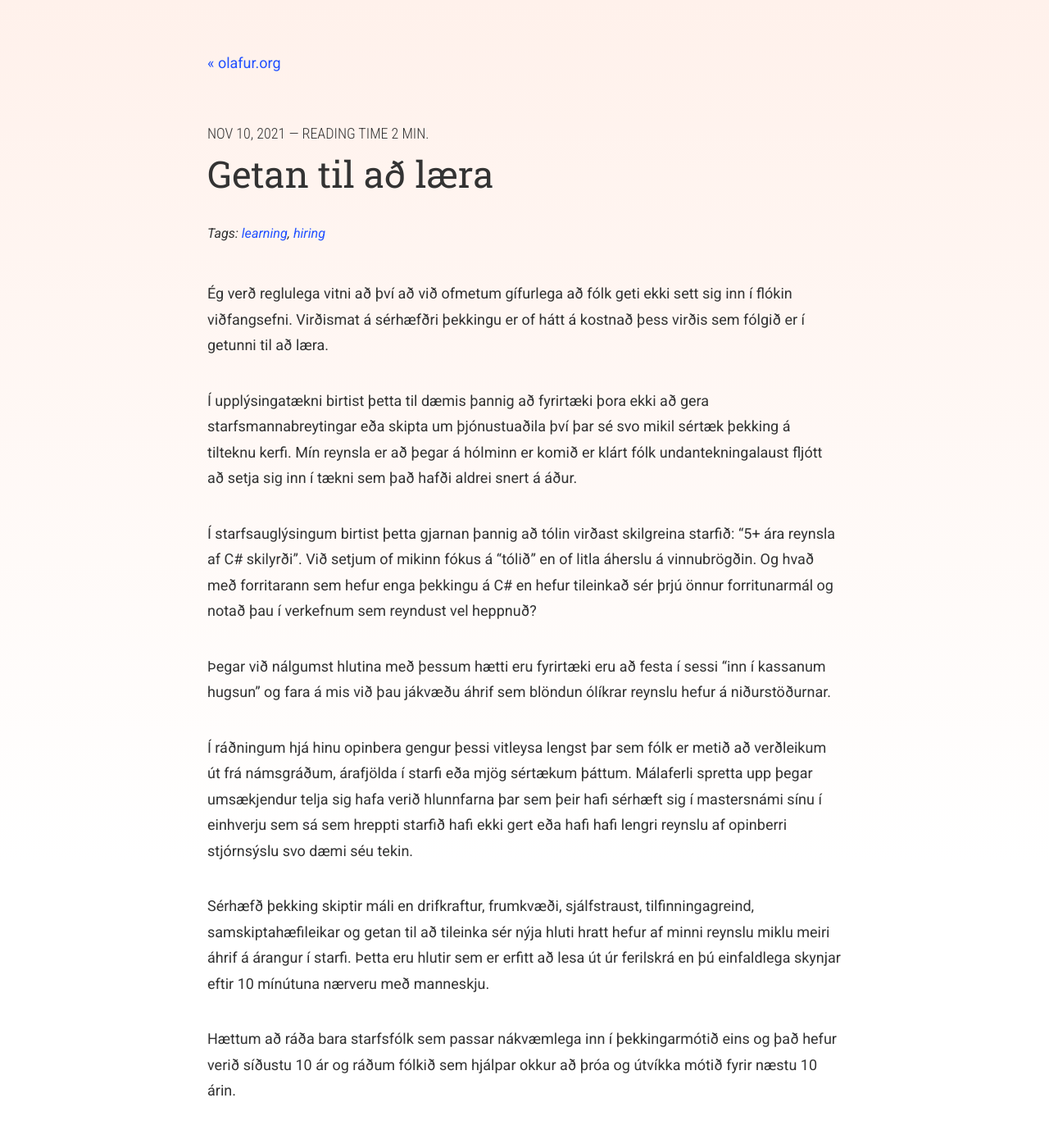
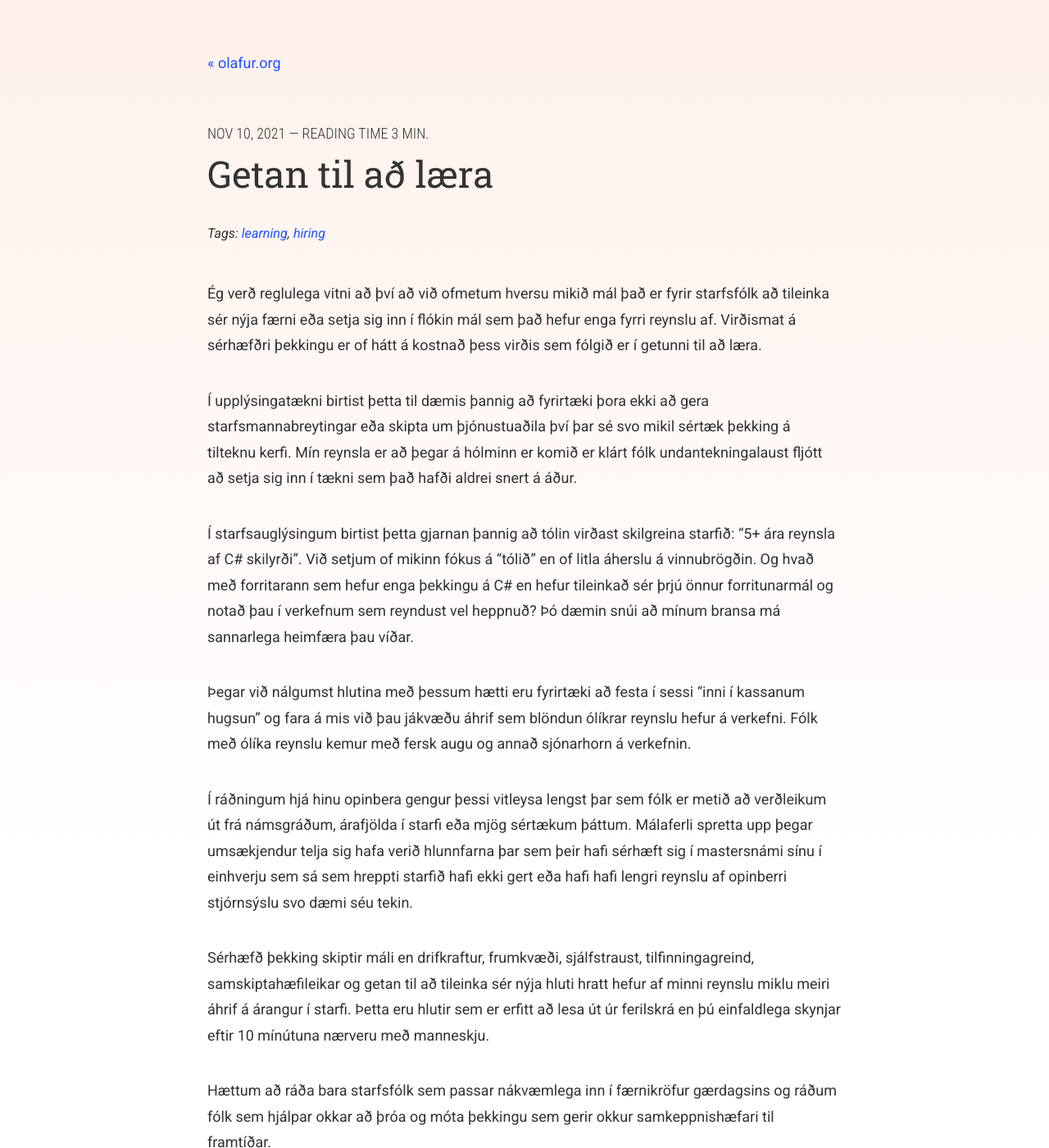
Before and after one commit to olafurnielsen/olafurnielsen.github.io, a Jekyll site: the page built from _posts/2021-11-10-getan-til-ad-laera.md, in a window 1280 px wide and 1400 px high. Shown: the whole window at 82% size. Built offline with Jekyll 4.4.1, drawn with Linux system fonts in a browser that asks for light colours.

Commit message:
Post update

```diff
--- a/_posts/2021-11-10-getan-til-ad-laera.md
+++ b/_posts/2021-11-10-getan-til-ad-laera.md
@@ -8,16 +8,16 @@ tags:
     - hiring
 ---
 
-Ég verð reglulega vitni að því að við ofmetum gífurlega að fólk geti ekki sett sig inn í flókin viðfangsefni. Virðismat á sérhæfðri þekkingu er of hátt á kostnað þess virðis sem fólgið er í getunni til að læra.
+Ég verð reglulega vitni að því að við ofmetum hversu mikið mál það er fyrir starfsfólk að tileinka sér nýja færni eða setja sig inn í flókin mál sem það hefur enga fyrri reynslu af. Virðismat á sérhæfðri þekkingu er of hátt á kostnað þess virðis sem fólgið er í getunni til að læra.
 
 Í upplýsingatækni birtist þetta til dæmis þannig að fyrirtæki þora ekki að gera starfsmannabreytingar eða skipta um þjónustuaðila því þar sé svo mikil sértæk þekking á tilteknu kerfi. Mín reynsla er að þegar á hólminn er komið er klárt fólk undantekningalaust fljótt að setja sig inn í tækni sem það hafði aldrei snert á áður.
 
-Í starfsauglýsingum birtist þetta gjarnan þannig að tólin virðast skilgreina starfið: "5+ ára reynsla af C# skilyrði". Við setjum of mikinn fókus á "tólið" en of litla áherslu á vinnubrögðin. Og hvað með forritarann sem hefur enga þekkingu á C# en hefur tileinkað sér þrjú önnur forritunarmál og notað þau í verkefnum sem reyndust vel heppnuð?
+Í starfsauglýsingum birtist þetta gjarnan þannig að tólin virðast skilgreina starfið: "5+ ára reynsla af C# skilyrði". Við setjum of mikinn fókus á "tólið" en of litla áherslu á vinnubrögðin. Og hvað með forritarann sem hefur enga þekkingu á C# en hefur tileinkað sér þrjú önnur forritunarmál og notað þau í verkefnum sem reyndust vel heppnuð? Þó dæmin snúi að mínum bransa má sannarlega heimfæra þau víðar.
 
-Þegar við nálgumst hlutina með þessum hætti eru fyrirtæki eru að festa í sessi "inn í kassanum hugsun" og fara á mis við þau jákvæðu áhrif sem blöndun ólíkrar reynslu hefur á niðurstöðurnar.
+Þegar við nálgumst hlutina með þessum hætti eru fyrirtæki að festa í sessi "inni í kassanum hugsun" og fara á mis við þau jákvæðu áhrif sem blöndun ólíkrar reynslu hefur á verkefni. Fólk með ólíka reynslu kemur með fersk augu og annað sjónarhorn á verkefnin.
 
 Í ráðningum hjá hinu opinbera gengur þessi vitleysa lengst þar sem fólk er metið að verðleikum út frá námsgráðum, árafjölda í starfi eða mjög sértækum þáttum. Málaferli spretta upp þegar umsækjendur telja sig hafa verið hlunnfarna þar sem þeir hafi sérhæft sig í mastersnámi sínu í einhverju sem sá sem hreppti starfið hafi ekki gert eða hafi hafi lengri reynslu af opinberri stjórnsýslu svo dæmi séu tekin.
 
 Sérhæfð þekking skiptir máli en drifkraftur, frumkvæði, sjálfstraust, tilfinningagreind, samskiptahæfileikar og getan til að tileinka sér nýja hluti hratt hefur af minni reynslu miklu meiri áhrif á árangur í starfi. Þetta eru hlutir sem er erfitt að lesa út úr ferilskrá en þú einfaldlega skynjar eftir 10 mínútuna nærveru með manneskju.
 
-Hættum að ráða bara starfsfólk sem passar nákvæmlega inn í þekkingarmótið eins og það hefur verið síðustu 10 ár og ráðum fólkið sem hjálpar okkur að þróa og útvíkka mótið fyrir næstu 10 árin.
+Hættum að ráða bara starfsfólk sem passar nákvæmlega inn í færnikröfur gærdagsins og ráðum fólk sem hjálpar okkar að þróa og móta þekkingu sem gerir okkur samkeppnishæfari til framtíðar.
```
